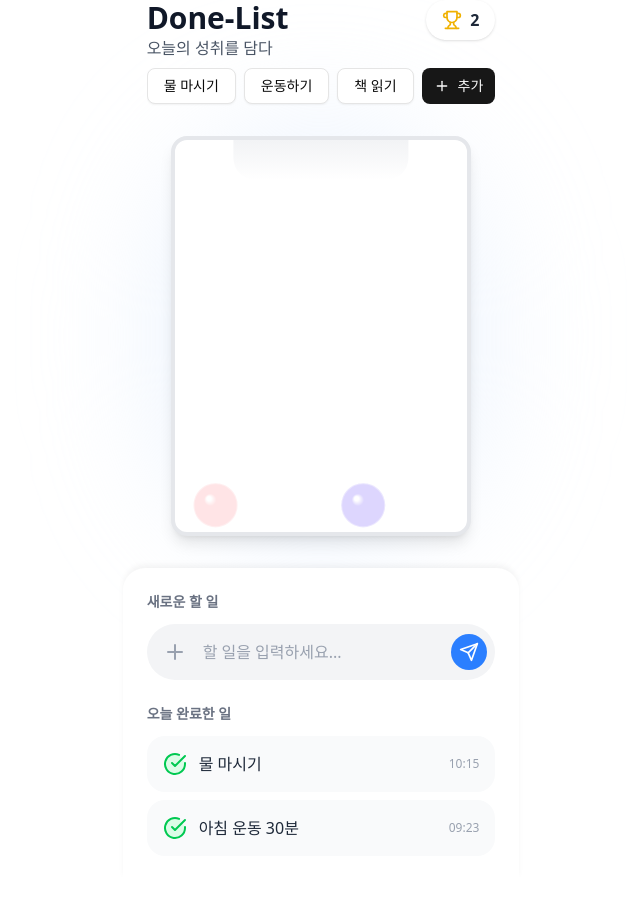
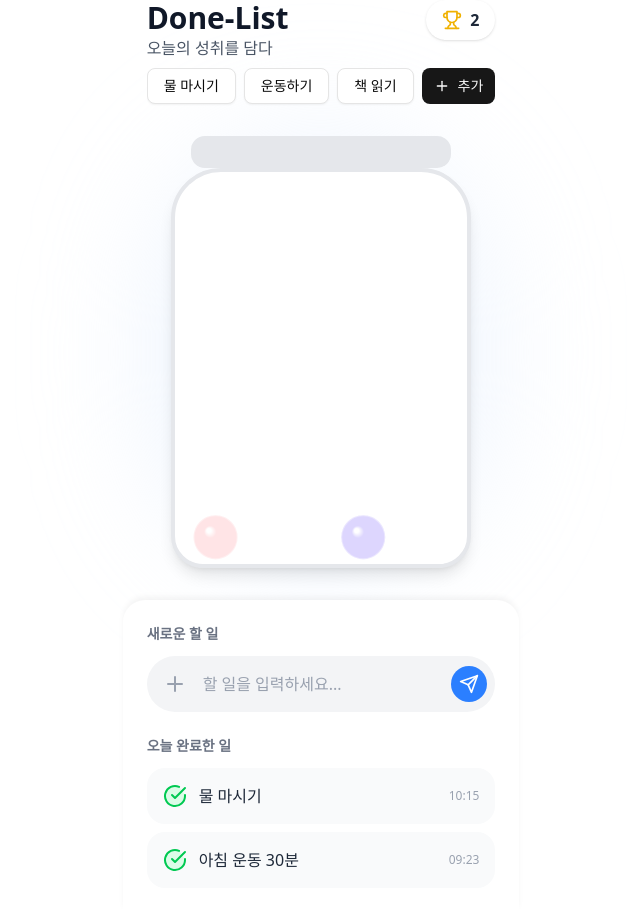
Before and after one commit to duseh729/haru-marble, a React (Vite) app: page /app in a window 1280 px wide. Shown: the whole page, without its empty margins (319-959 px from the left). Before the commit the page ends 880 px from the top, so only its background shows below. Built offline with nearby package versions, Linux system fonts and the light colour scheme.

Commit message:
style: 유리병 뚜껑 디자인 변경

```diff
--- a/src/pages/AppPage.tsx
+++ b/src/pages/AppPage.tsx
@@ -135,7 +135,7 @@ export default function AppPage() {
                 <span>{action.text}</span>
               </Button>
             ))}
-            <Button >
+            <Button>
               <Plus />
               <span>추가</span>
             </Button>
@@ -143,9 +143,12 @@ export default function AppPage() {
         </header>
 
         {/* --- 중단 유리병 영역 --- */}
-        <main className="flex-1 flex justify-center items-center mb-8 relative">
-          <div className="relative w-[300px] h-[400px] bg-white rounded-[1rem] border-4 border-gray-200 shadow-lg overflow-hidden z-10">
-            <div className="absolute top-0 left-1/2 -translate-x-1/2 w-3/5 h-10 bg-gradient-to-b from-gray-200/50 to-transparent rounded-b-3xl z-20"></div>
+        <main className="flex-1 flex flex-col justify-center items-center mb-8 relative">
+          {/* 유리병 뚜껑 영역 */}
+          <div className="w-[260px] h-8 bg-gray-200 from-gray-200/50 to-transparent rounded-xl z-20"></div>
+
+          <div className="rounded-b-[2rem] rounded-t-[50px] relative w-[300px] h-[400px] bg-white border-4 border-gray-200 shadow-lg overflow-hidden z-10">
+            {/* 유리병 구슬 쌓이는 부분 */}
             <div className="absolute inset-0 flex justify-center items-end px-1">
               <PhysicsJar taskCount={tasks.length} />
             </div>
@@ -162,7 +165,7 @@ export default function AppPage() {
           {/* 입력창 */}
           <div className="flex items-center bg-gray-100 rounded-full p-2 mb-6">
             <button className="p-2 text-gray-400">
-              <Plus  />
+              <Plus />
             </button>
             <input
               type="text"
```
